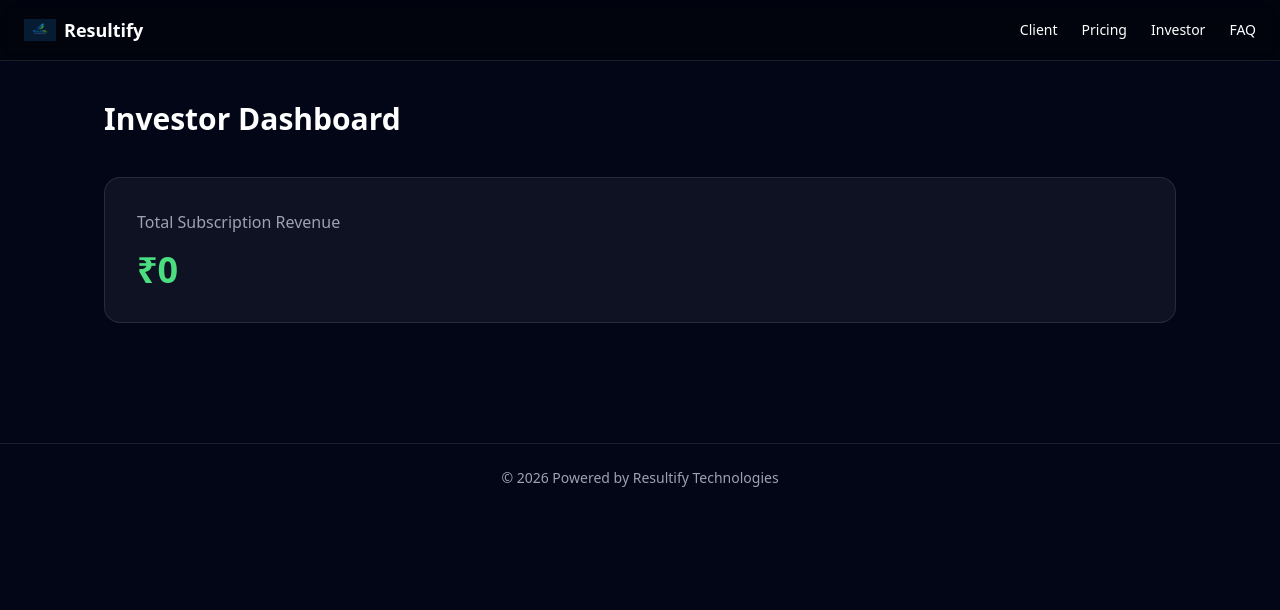
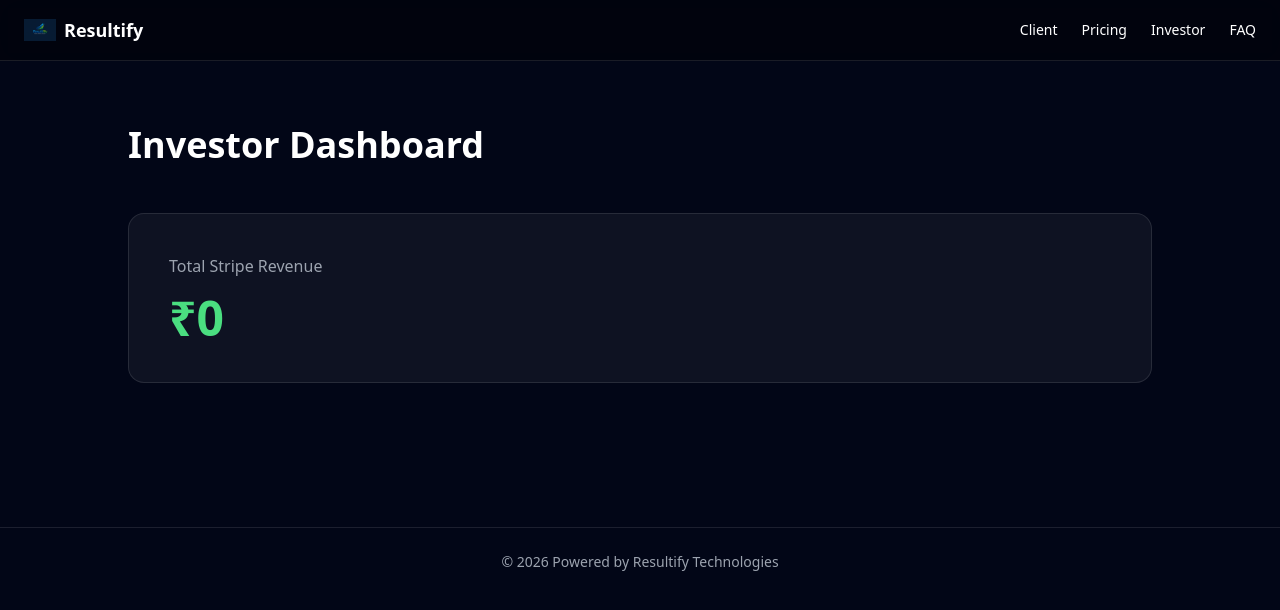
Before and after one commit to chetanshrm83/resultifytechnologies, a Next.js app: page /investor in a window 1280 px wide. Shown: the top 610 px of the page. Built offline with nearby package versions, Linux system fonts and the light colour scheme; no server answers; the database is empty.

Commit message:
Update page.tsx

```diff
--- a/app/investor/page.tsx
+++ b/app/investor/page.tsx
@@ -1,55 +1,39 @@
 "use client";
 
 import { useEffect, useState } from "react";
-import { supabase } from "@/lib/supabaseClient";
+import { motion } from "framer-motion";
 
 export default function InvestorPage() {
-  const [totalRevenue, setTotalRevenue] = useState(0);
-  const [loading, setLoading] = useState(true);
+  const [revenue, setRevenue] = useState(0);
 
   useEffect(() => {
-    const loadRevenue = async () => {
-      const { data, error } = await supabase
-        .from("revenue_events")
-        .select("amount");
-
-      if (error) {
-        console.error("Revenue fetch error:", error);
-        setLoading(false);
-        return;
-      }
-
-      const total =
-        data?.reduce((sum: number, row: any) => {
-          return sum + Number(row.amount);
-        }, 0) || 0;
-
-      setTotalRevenue(total);
-      setLoading(false);
-    };
-
-    loadRevenue();
+    fetch("/api/stripe/revenue")
+      .then(res => res.json())
+      .then(data => setRevenue(data.revenue || 0));
   }, []);
 
   return (
-    <main className="max-w-6xl mx-auto p-10 text-white">
-      <h1 className="text-3xl font-bold mb-10">
+    <main className="max-w-6xl mx-auto p-16 text-white">
+
+      <motion.h1
+        initial={{ opacity: 0 }}
+        animate={{ opacity: 1 }}
+        className="text-4xl font-bold mb-12"
+      >
         Investor Dashboard
-      </h1>
+      </motion.h1>
 
-      <div className="rounded-2xl p-8 bg-white/5 border border-white/10">
-        <p className="text-gray-400">
-          Total Subscription Revenue
+      <motion.div
+        initial={{ scale: 0.9 }}
+        animate={{ scale: 1 }}
+        className="bg-white/5 p-10 rounded-2xl border border-white/10"
+      >
+        <p className="text-gray-400">Total Stripe Revenue</p>
+        <p className="text-5xl font-bold mt-4 text-green-400">
+          ₹{revenue.toLocaleString()}
         </p>
+      </motion.div>
 
-        {loading ? (
-          <p className="text-gray-500 mt-4">Loading...</p>
-        ) : (
-          <p className="text-4xl font-bold mt-4 text-green-400">
-            ₹{totalRevenue.toLocaleString()}
-          </p>
-        )}
-      </div>
     </main>
   );
 }
```
